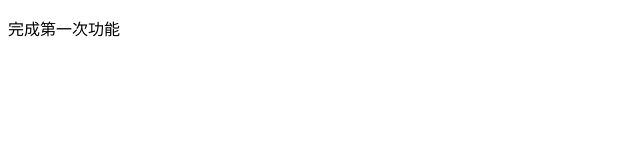
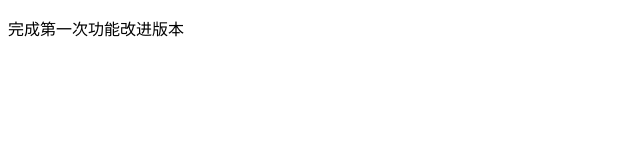
Before and after one commit to qiuzhaofeng/diyici, a plain HTML site: page index.html in a window 1280 px wide. Shown: the full height of the page, 0-640 px from the left. Drawn offline with Linux system fonts and the light colour scheme.

Commit message:
完成第一次功能的改进版本

```diff
--- a/index.html
+++ b/index.html
@@ -5,6 +5,6 @@
 	<title>Document</title>
 </head>
 <body>
-	<p>完成第一次功能</p>
+	<p>完成第一次功能改进版本</p>
 </body>
 </html>
```
